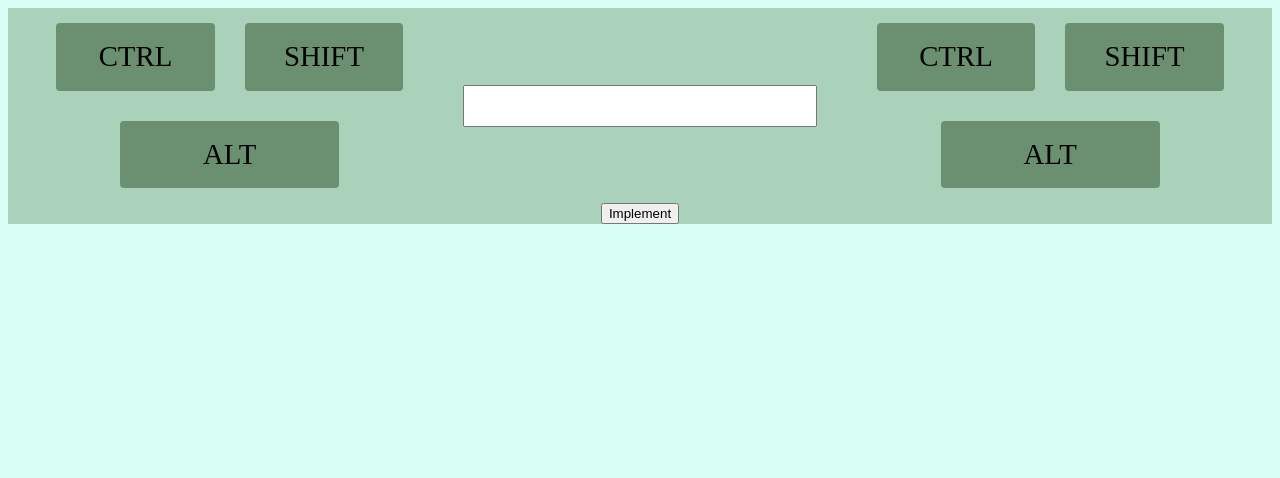
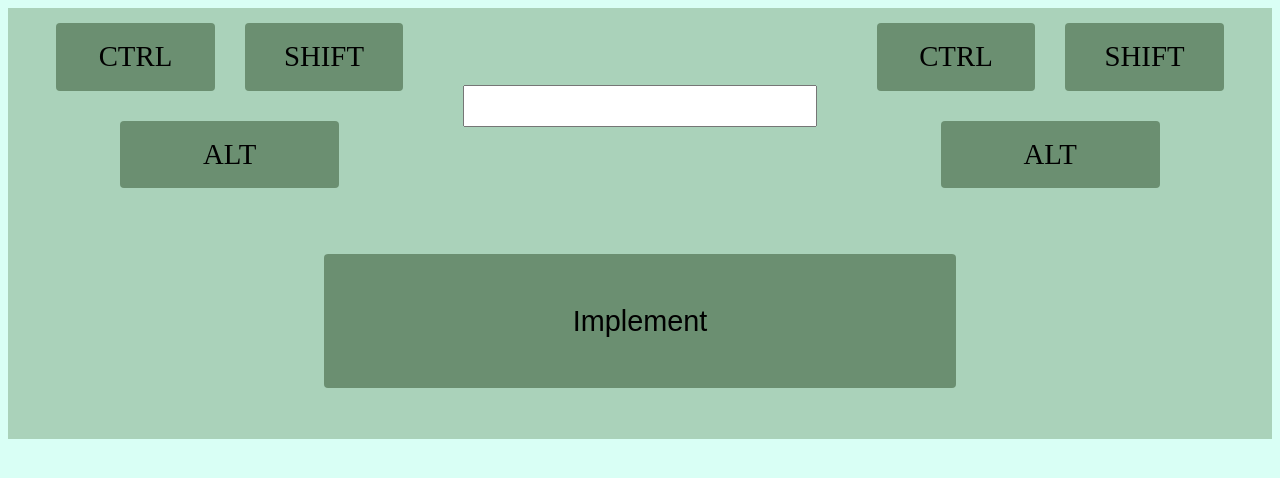
Before and after one commit to quiluh/Combo-Creator, a Flask app: template templates/test.html in a window 1280 px wide. Shown: the top 478 px of the page. Run offline with Flask 3, Linux system fonts and the light colour scheme; the template is opened without the code that fills it, so the values that code supplies are empty.

Commit message:
styled the button

```diff
--- a/static/styles/styles.css
+++ b/static/styles/styles.css
@@ -9,6 +9,23 @@
 body {
     background-color: var(--primaryLight);
     line-height: 1.3;
+}
+button {
+    background-color: var(--primaryC);
+    padding: 4%;
+    margin: 4%;
+    border-radius: 0.25rem;
+    border: none;
+    text-align: center;
+    color: var(--primaryText);
+    cursor: pointer;
+    transition-duration: 0.2s;
+    user-select: none;
+    width: 50%;
+    font-size: calc(1.2vh + 1.5vw);
+}
+button:hover {
+    filter: brightness(120%);
 }
 .col {
     display: flex;
@@ -39,6 +56,7 @@ body {
     padding: 4%;
     margin: 4%;
     border-radius: 0.25rem;
+    border: none;
     text-align: center;
     color: var(--primaryText);
     cursor: pointer;
```
